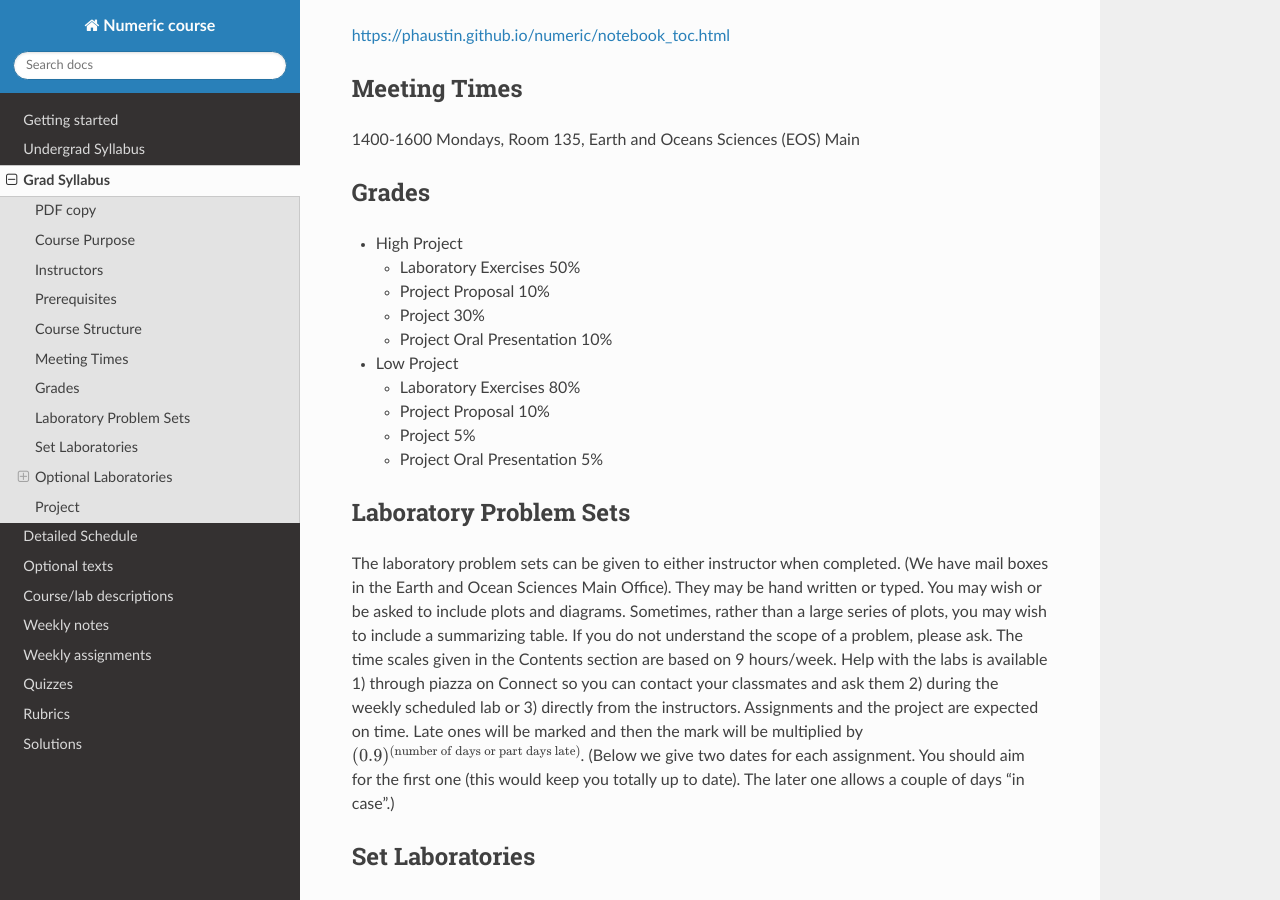
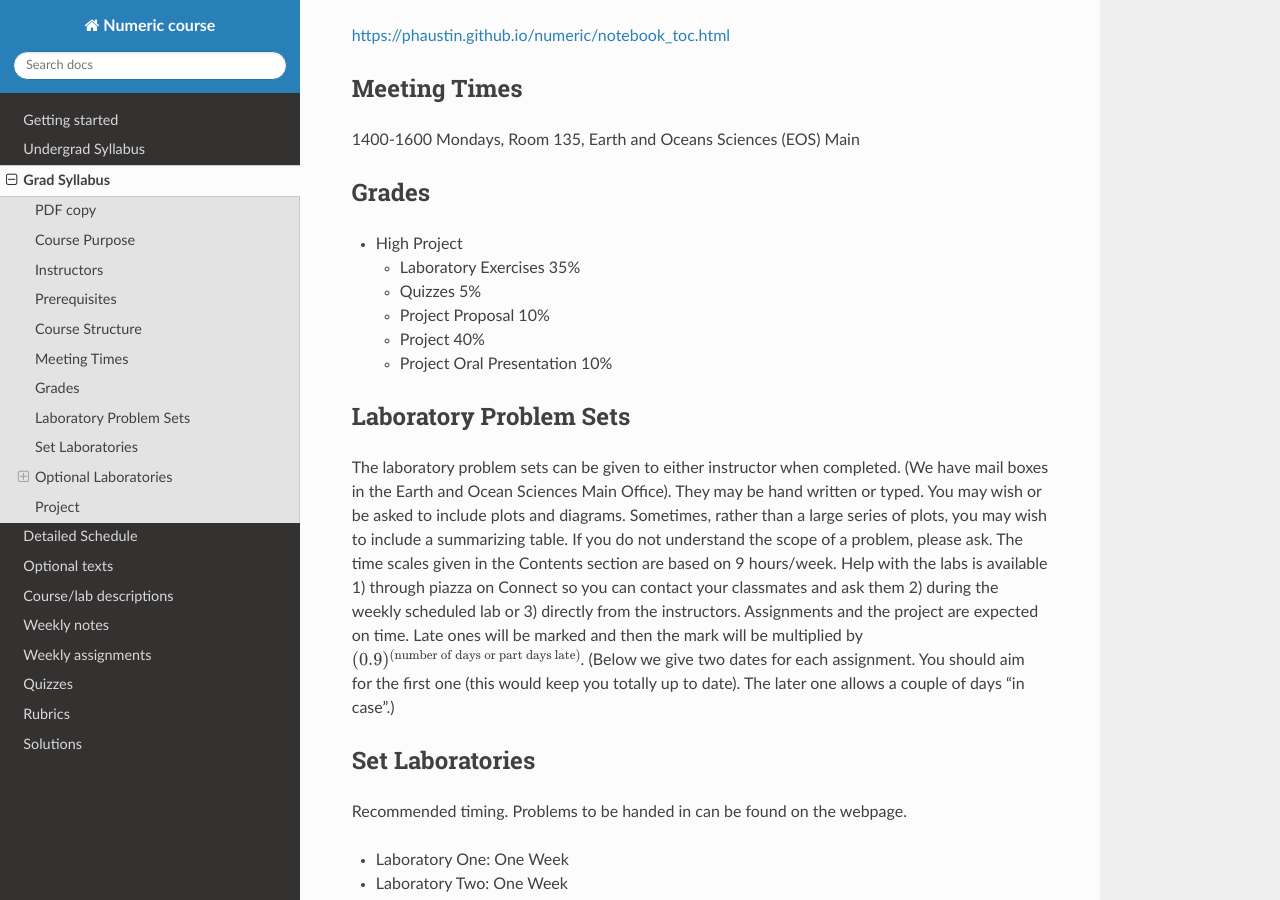
Before and after one commit to rhwhite/numeric_old_2022, a Sphinx documentation site: the page built from docs/gradsyllabus20.rst, in a window 1280 px wide and 900 px high, scrolled down 1144 px. Built offline with Sphinx 7.4.7 and the Read the Docs theme 2.0.0, drawn with Linux system fonts in a browser that asks for light colours; pages that are not in the unit, such as notebooks, are missing from menus.

Commit message:
Update gradsyllabus20.rst
Update grading

```diff
--- a/docs/gradsyllabus20.rst
+++ b/docs/gradsyllabus20.rst
@@ -61,17 +61,11 @@ Grades
 
 - High Project
 
-  -  Laboratory Exercises 50%
+  -  Laboratory Exercises 35%
+  -  Quizzes 5%
   -  Project Proposal 10%
-  -  Project 30%
+  -  Project 40%
   -  Project Oral Presentation 10%
-
-- Low Project
-
-  -  Laboratory Exercises 80%
-  -  Project Proposal 10%
-  -  Project 5%
-  -  Project Oral Presentation 5%
 
 
 Laboratory Problem Sets
```
